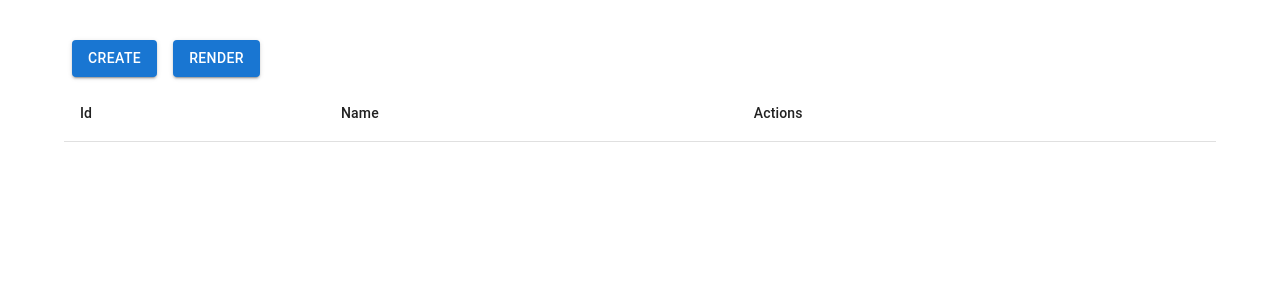
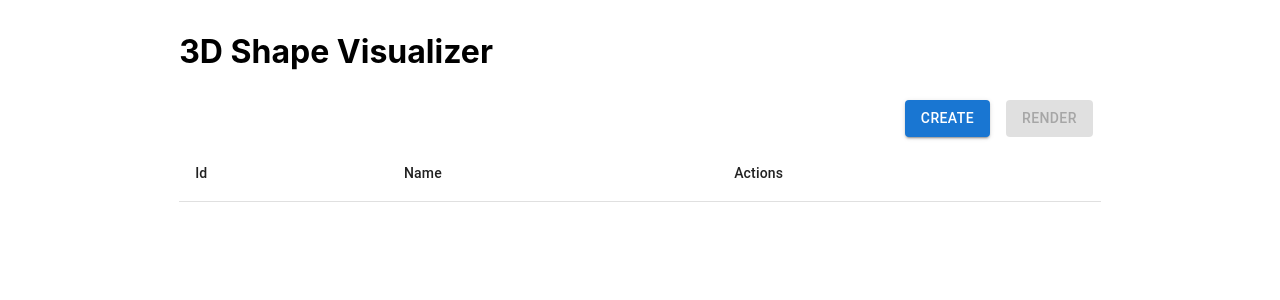
Before and after one commit to ruchita-nathani/3d-shape-visualizer, a React (Create React App) app: page / in a window 1280 px wide. Shown: the top 300 px of the page. Built offline with nearby package versions, Linux system fonts and the light colour scheme.

Commit message:
feat: Add prettier formater

```diff
--- a/package.json
+++ b/package.json
@@ -21,7 +21,9 @@
     "start": "react-scripts start",
     "build": "react-scripts build",
     "test": "react-scripts test",
-    "eject": "react-scripts eject"
+    "eject": "react-scripts eject",
+    "format": "prettier --write \"src/**/*.{js,jsx,ts,tsx}\"",
+    "format:check": "prettier --check \"src/**/*.{js,jsx,ts,tsx}\""
   },
   "eslintConfig": {
     "extends": [
--- a/src/App.js
+++ b/src/App.js
@@ -1,8 +1,12 @@
 import React, { useState, useEffect } from 'react';
-import { Box, Container, Button } from '@mui/material';
+import Tooltip from '@mui/material/Tooltip';
+import Container from '@mui/material/Container';
+import Button from '@mui/material/Button';
 import ShapeTable from './components/ShapeTable';
 import CreateShapeModal from './components/CreateShapeModal';
 import ShapeRender from './components/ShapeRender';
+import Zoom from '@mui/material/Zoom';
+import { Box } from '@mui/material';
 
 /**
  * Main application component.
@@ -44,7 +48,10 @@ const App = () => {
    * @param {Object} newShape - The new shape to add
    */
   const handleAddShape = (newShape) => {
-    setShapes((prevShapes) => [...prevShapes, { ...newShape, id: prevShapes.length + 1 }]);
+    setShapes((prevShapes) => [
+      ...prevShapes,
+      { ...newShape, id: prevShapes.length + 1 },
+    ]);
   };
 
   /**
@@ -53,7 +60,7 @@ const App = () => {
    * @param {number} id - The ID of the shape to delete
    */
   const handleDeleteShape = (id) => {
-    setShapes(shapes.filter(shape => shape.id !== id));
+    setShapes(shapes.filter((shape) => shape.id !== id));
   };
 
   /**
@@ -75,8 +82,12 @@ const App = () => {
   };
 
   return (
-    <Container maxWidth="lg">
-      <Box sx={{ my: 4 }}>
+    <Container maxWidth="lg" sx={{ my: 4 }}>
+      <Box sx={{ width: '80%', margin: 'auto' }}>
+        <h1>3D Shape Visualizer</h1>
+        <Box sx={{ display: 'flex', justifyContent: 'right' }}>
+          <Tooltip TransitionComponent={Zoom} title="Create Shape">
+            <span>
               <Button
                 variant="contained"
                 color="primary"
@@ -85,14 +96,22 @@ const App = () => {
               >
                 Create
               </Button>
+            </span>
+          </Tooltip>
+          <Tooltip TransitionComponent={Zoom} title="Render All Shapes">
+            <span>
               <Button
                 variant="contained"
                 color="primary"
                 onClick={handleRenderAll}
                 sx={{ m: 1 }}
+                disabled={shapes.length === 0}
               >
                 Render
               </Button>
+            </span>
+          </Tooltip>
+        </Box>
         <ShapeTable
           shapes={shapes}
           onAddShape={() => setIsModalOpen(true)}
--- a/src/components/ShapeCanvas.js
+++ b/src/components/ShapeCanvas.js
@@ -12,15 +12,15 @@ import { OrbitControls } from 'three/examples/jsm/controls/OrbitControls';
  * @returns {JSX.Element} The rendered component
  */
 const ShapeCanvas = ({ shapes }) => {
-  const [selectedShapeName, setSelectedShapeName] = useState(null);  // State for storing clicked shape name
+  const [selectedShapeName, setSelectedShapeName] = useState(null); // State for storing clicked shape name
   const mountRef = useRef(null);
   const sceneRef = useRef(null);
   const cameraRef = useRef(null);
   const rendererRef = useRef(null);
   const controlsRef = useRef(null);
   const shapeMeshesRef = useRef({});
-  const raycasterRef = useRef(new THREE.Raycaster());  // Raycaster for detecting clicks
-  const mouseRef = useRef(new THREE.Vector2());  // Mouse position for raycasting
+  const raycasterRef = useRef(new THREE.Raycaster()); // Raycaster for detecting clicks
+  const mouseRef = useRef(new THREE.Vector2()); // Mouse position for raycasting
 
   useEffect(() => {
     // Setup scene
@@ -39,7 +39,10 @@ const ShapeCanvas = ({ shapes }) => {
 
     // Setup renderer
     const renderer = new THREE.WebGLRenderer({ antialias: true });
-    renderer.setSize(mountRef.current.clientWidth, mountRef.current.clientHeight);
+    renderer.setSize(
+      mountRef.current.clientWidth,
+      mountRef.current.clientHeight
+    );
     mountRef.current.appendChild(renderer.domElement);
     rendererRef.current = renderer;
 
@@ -64,14 +67,16 @@ const ShapeCanvas = ({ shapes }) => {
 
       // Perform raycasting to find intersections
       raycasterRef.current.setFromCamera(mouseRef.current, cameraRef.current);
-      const intersects = raycasterRef.current.intersectObjects(Object.values(shapeMeshesRef.current));
+      const intersects = raycasterRef.current.intersectObjects(
+        Object.values(shapeMeshesRef.current)
+      );
 
       if (intersects.length > 0) {
         // Get the first intersected object
         const clickedObject = intersects[0].object;
-        const clickedShape = shapes.find(shape => shapeMeshesRef.current[shape.id] === clickedObject);
-
-
+        const clickedShape = shapes.find(
+          (shape) => shapeMeshesRef.current[shape.id] === clickedObject
+        );
 
         if (clickedShape) {
           // Set the clicked shape name to be displayed at the top
@@ -103,7 +108,7 @@ const ShapeCanvas = ({ shapes }) => {
     if (!sceneRef.current) return;
 
     // Clear old shapes
-    Object.values(shapeMeshesRef.current).forEach(mesh => {
+    Object.values(shapeMeshesRef.current).forEach((mesh) => {
       sceneRef.current.remove(mesh);
     });
     shapeMeshesRef.current = {};
@@ -120,19 +125,19 @@ const ShapeCanvas = ({ shapes }) => {
           });
           break;
         case 'cube':
-          geometry = new THREE.BoxGeometry(1,1,1);
+          geometry = new THREE.BoxGeometry(1, 1, 1);
           material = new THREE.MeshPhongMaterial({
             color: 0x00ff00,
           });
           break;
         case 'cylinder':
-          geometry = new THREE.CylinderGeometry(1,1,2,32);
+          geometry = new THREE.CylinderGeometry(1, 1, 2, 32);
           material = new THREE.MeshPhongMaterial({
             color: 0x0000ff,
           });
           break;
         case 'cone':
-          geometry = new THREE.ConeGeometry(1,2,32);
+          geometry = new THREE.ConeGeometry(1, 2, 32);
           material = new THREE.MeshPhongMaterial({
             color: 0x800080,
           });
@@ -144,40 +149,39 @@ const ShapeCanvas = ({ shapes }) => {
       const mesh = new THREE.Mesh(geometry, material);
       const angle = (index / shapes.length) * Math.PI * 2;
       const radius = Math.max(2, shapes.length * 0.5);
-      mesh.position.set(
-        Math.cos(angle) * radius,
-        0,
-        Math.sin(angle) * radius
-      );
+      mesh.position.set(Math.cos(angle) * radius, 0, Math.sin(angle) * radius);
 
+      // Add mesh to scene and store it in the shapeMeshesRef
       sceneRef.current.add(mesh);
       shapeMeshesRef.current[shape.id] = mesh;
     });
 
+    // Update camera position
     if (cameraRef.current) {
       const distance = Math.max(5, shapes.length * 1.5);
       cameraRef.current.position.set(0, distance, distance);
       cameraRef.current.lookAt(0, 0, 0);
     }
-
   }, [shapes]);
 
   return (
     <div style={{ position: 'relative', width: '100%', height: '100%' }}>
       {/* Shape name at the top of the screen */}
       {selectedShapeName && (
-        <div style={{
+        <div
+          style={{
             position: 'absolute',
-          top: '10px',
+            top: '15px',
             left: '50%',
             transform: 'translateX(-50%)',
-          backgroundColor: 'yellow',
-          color: 'black',
+            backgroundColor: '#1976d2',
+            color: 'white',
             padding: '5px 10px',
             borderRadius: '5px',
             zIndex: 1,
             fontSize: '18px',
-        }}>
+          }}
+        >
           {selectedShapeName}
         </div>
       )}
--- a/src/components/ShapeRender.js
+++ b/src/components/ShapeRender.js
@@ -1,5 +1,5 @@
 import React from 'react';
-import { Dialog, IconButton, Paper, AppBar, Toolbar } from '@mui/material';
+import { Dialog, IconButton, Paper } from '@mui/material';
 import { X } from 'lucide-react';
 import ShapeCanvas from './ShapeCanvas';
 
@@ -18,22 +18,38 @@ const ShapeRender = ({ open, onClose, shapes }) => {
   const shapesToRender = Array.isArray(shapes) ? shapes : [shapes];
 
   return (
-    <Dialog fullScreen open={open} onClose={onClose} aria-labelledby="shape-render-dialog">
-      <AppBar sx={{ position: 'relative' }}>
-        <Toolbar sx={{ display: 'flex', justifyContent: 'flex-end' }}>
-          <IconButton color="inherit" onClick={onClose} aria-label="close">
-            <X size={24} />
-          </IconButton>
-        </Toolbar>
-      </AppBar>
+    <Dialog
+      fullScreen
+      open={open}
+      onClose={onClose}
+      aria-labelledby="shape-render-dialog"
+    >
+      {/* paper for the shape canvas */}
       <Paper
         sx={{
           height: '100%',
           width: '100%',
-          bgcolor: 'white',
           overflow: 'hidden',
+          position: 'relative',
         }}
       >
+        {/* close button */}
+        <IconButton
+          color="primary"
+          onClick={onClose}
+          aria-label="close"
+          sx={{
+            backgroundColor: 'rgba(0, 0, 0, 0.5)',
+            position: 'absolute',
+            top: 8,
+            right: 8,
+            zIndex: 1,
+          }}
+        >
+          <X size={24} />
+        </IconButton>
+
+        {/* shape canvas */}
         <ShapeCanvas shapes={shapesToRender} />
       </Paper>
     </Dialog>
--- a/src/components/ShapeTable.js
+++ b/src/components/ShapeTable.js
@@ -8,6 +8,8 @@ import {
   TableRow,
   Button,
 } from '@mui/material';
+import Tooltip from '@mui/material/Tooltip';
+import Zoom from '@mui/material/Zoom';
 
 /**
  * Component for displaying a table of shapes.
@@ -23,8 +25,7 @@ const ShapeTable = ({ shapes, onDeleteShape, onRenderShape }) => {
   return (
     <>
       <TableContainer>
-
-      <Table>
+        <Table stickyHeader aria-label="sticky table">
           <TableHead>
             <TableRow>
               <TableCell>Id</TableCell>
@@ -34,11 +35,15 @@ const ShapeTable = ({ shapes, onDeleteShape, onRenderShape }) => {
           </TableHead>
           <TableBody>
             {shapes.map((shape) => (
-            <TableRow key={shape.id}>
+              <TableRow key={shape.id} hover role="checkbox" tabIndex={-1}>
                 <TableCell>{shape.id}</TableCell>
                 <TableCell>{shape.name}</TableCell>
 
                 <TableCell>
+                  <Tooltip
+                    title={`Render ${shape.name}`}
+                    TransitionComponent={Zoom}
+                  >
                     <Button
                       variant="contained"
                       color="primary"
@@ -47,6 +52,11 @@ const ShapeTable = ({ shapes, onDeleteShape, onRenderShape }) => {
                     >
                       Render
                     </Button>
+                  </Tooltip>
+                  <Tooltip
+                    title={`Delete ${shape.name}`}
+                    TransitionComponent={Zoom}
+                  >
                     <Button
                       variant="contained"
                       color="error"
@@ -55,6 +65,7 @@ const ShapeTable = ({ shapes, onDeleteShape, onRenderShape }) => {
                     >
                       Delete
                     </Button>
+                  </Tooltip>
                 </TableCell>
               </TableRow>
             ))}
--- a/src/reportWebVitals.js
+++ b/src/reportWebVitals.js
@@ -1,4 +1,4 @@
-const reportWebVitals = onPerfEntry => {
+const reportWebVitals = (onPerfEntry) => {
   if (onPerfEntry && onPerfEntry instanceof Function) {
     import('web-vitals').then(({ getCLS, getFID, getFCP, getLCP, getTTFB }) => {
       getCLS(onPerfEntry);
```
Also changed, not shown: src/components/CreateShapeModal.js (+8 -15 lines), 1 other file (tests, documents, lock files or other folders). Lines whose indentation alone changed are shown as unchanged.
